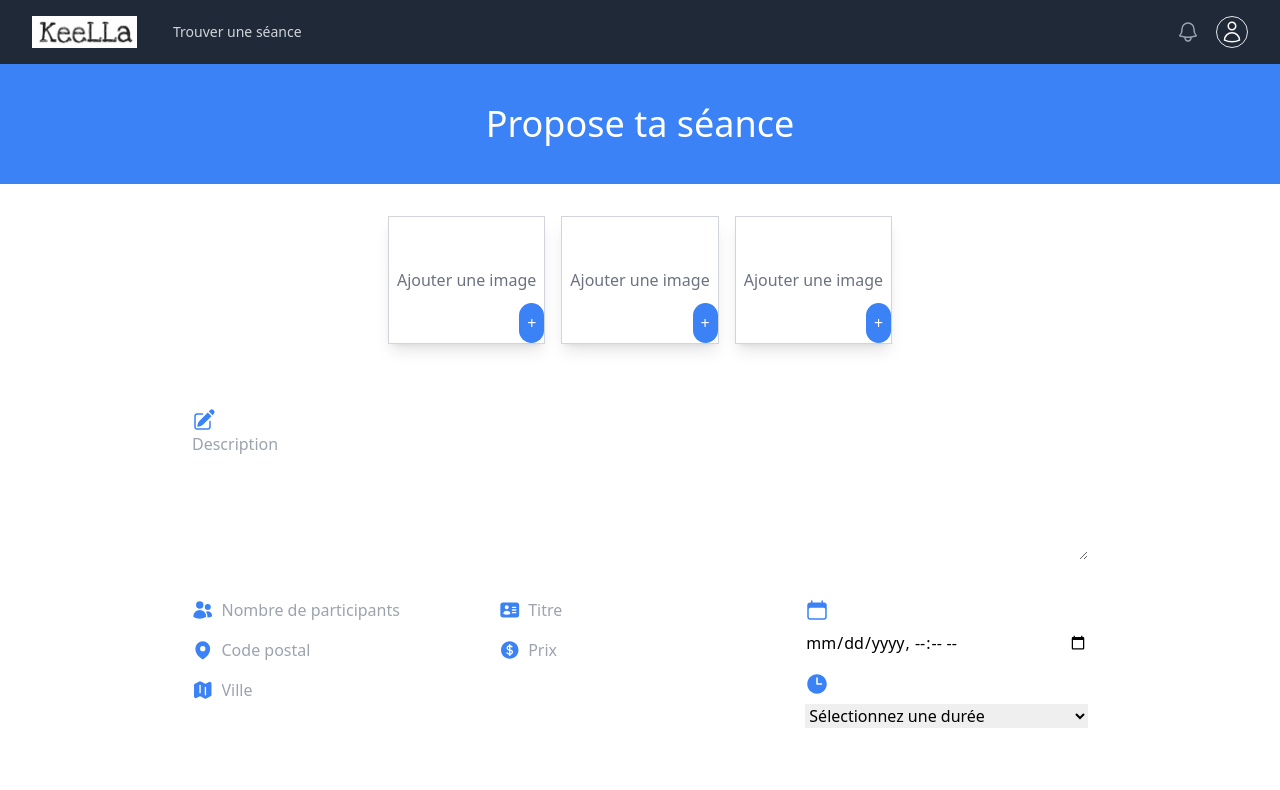
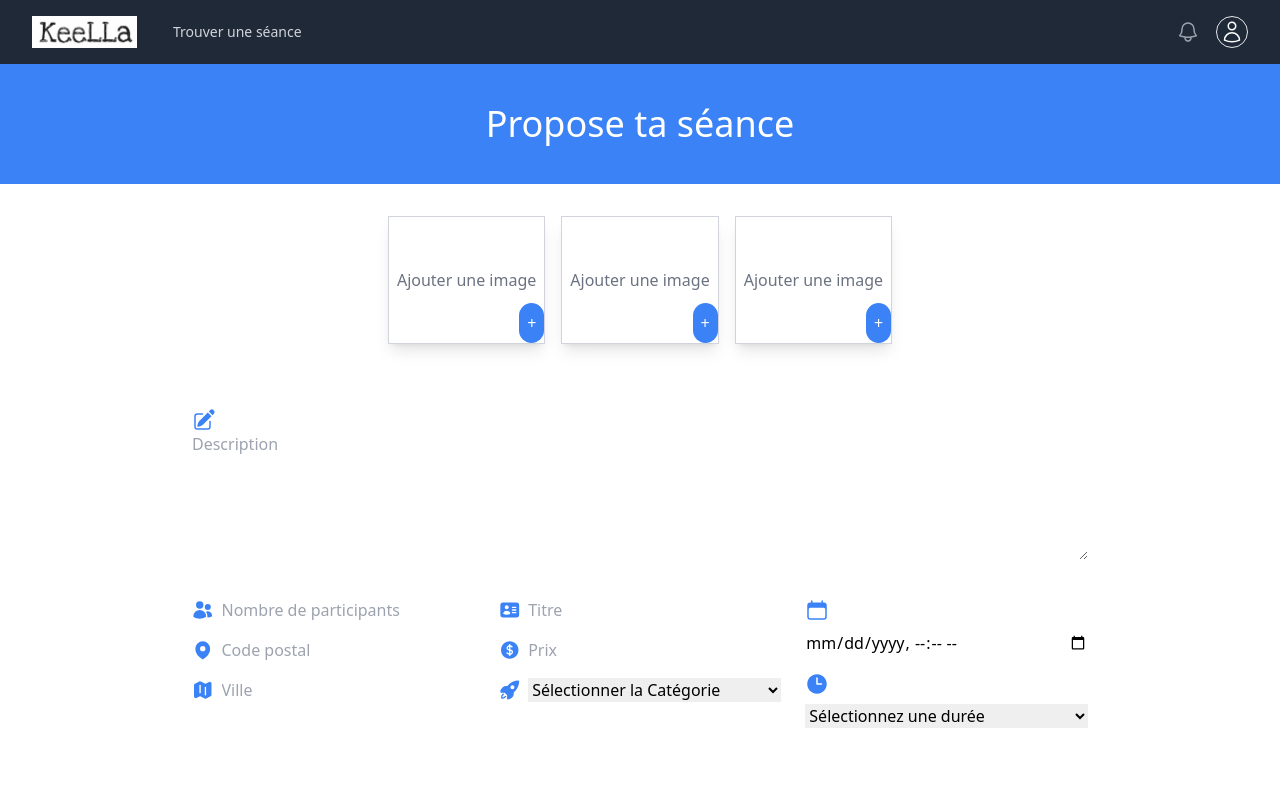
Before and after one commit to tommy-pellerin/front-keella, a React (Vite) app: page /form-workout in a window 1280 px wide. Shown: the top 790 px of the page. Built offline with nearby package versions, Linux system fonts and the light colour scheme.

Commit message:
validate ok

```diff
--- a/src/components/workout/form-workout.jsx
+++ b/src/components/workout/form-workout.jsx
@@ -4,6 +4,7 @@ import { postData } from '../../services/data-fetch';
 
 
 const FormWorkout = () => {
+    const [category_id, setCategoryId] = useState('');
     const [previewImages, setPreviewImages] = useState([]);
     const [filesToUpload, setFilesToUpload] = useState([]);
     const [workout, setWorkout] = useState({
@@ -14,20 +15,18 @@ const FormWorkout = () => {
         city: '',
         zip_code: '',
         price: '',
-
         max_participants: '',
-
-        images: []
+        workout_images: []
       });
 
 
   // Gérer la soumission du formulaire
   const handleSubmit = async (event) => {
     event.preventDefault();
-
-    console.log('Données du formulaire avant envoi:', workout);
+    const workoutData = { ...workout, category_id };
+    console.log('Données du formulaire avant envoi:', workoutData);
     try {
-    const response = await postData('/workouts', workout, filesToUpload);
+      const response = await postData('/workouts', workoutData, filesToUpload); // Passez filesToUpload ici
       console.log('Réponse de l\'API:', response);
     } catch (error) {
       console.error("Erreur lors de la création de la séance :", error);
@@ -37,20 +36,30 @@ const FormWorkout = () => {
   // Gérer les changements dans les champs du formulaire
   const handleChange = (event) => {
     const { name, value } = event.target;
-    console.log(`Changement détecté - ${name}: ${value}`);
+    if (name === 'category_id') {
+      setCategoryId(value);
+    } else {
       setWorkout({ ...workout, [name]: value });
+    }
   };
 
  // Fonction pour gérer le changement d'image et la prévisualisation
 const handleImageChange = (event) => {
-    const files = Array.from(event.target.files);
-    const newPreviewImages = files.map(file => URL.createObjectURL(file));
-    const newFilesToUpload = files.map(file => file);
+    if (filesToUpload.length < 3) {
+      const file = event.target.files[0];
+      if (file) {
+        const newPreviewImage = URL.createObjectURL(file);
+        const newFilesToUpload = [...filesToUpload, file];
 
         // Mettre à jour l'état pour la prévisualisation et les fichiers à envoyer
-    setPreviewImages([...previewImages, ...newPreviewImages]);
-    setFilesToUpload([...filesToUpload, ...newFilesToUpload]);
+        setPreviewImages([...previewImages, newPreviewImage]);
+        setFilesToUpload(newFilesToUpload);
+      }
+    } else {
+      console.log("Vous ne pouvez pas ajouter plus de 3 images.");
+    }
   };
+
   // Afficher les images sélectionnées avec un style de carte
 const renderImagesPreview = () => {
     return previewImages.map((image, index) => (
@@ -80,7 +89,7 @@ const handleRemoveImage = (index) => {
   // Dans le cas où il n'y a pas d'images, afficher un emplacement vide avec un bouton '+'
   const renderEmptySlots = () => {
     const emptySlots = [];
-  for (let i = workout.images.length; i < 3; i++) {
+    for (let i = previewImages.length; i < 3; i++) {
       emptySlots.push(
         <div key={i} className="border border-gray-300 shadow-lg p-2 h-32 flex justify-center items-center relative">
           <span className="text-gray-500">Ajouter une image</span>
@@ -135,15 +144,7 @@ const renderEmptySlots = () => {
         <UsersIcon className="h-6 text-blue-500 mr-2" />
         <input type="number" name="max_participants" placeholder="Nombre de participants" onChange={handleChange} required className="w-full" />
       </div>
-      {/* <div className="flex items-center mb-4">
-      <RocketLaunchIcon className="h-6 text-blue-500 mr-2" />
-        <select name="category" onChange={handleChange} required className="w-full">
-          <option value="">Sélectionnez une catégorie</option>
-          <option value="fitness">Fitness</option>
-          <option value="yoga">Yoga</option>
-          <option value="running">Running</option>
-        </select>
-      </div> */}
+
       <div className="flex items-center mb-4">
       <MapPinIcon className="h-6 text-blue-500 mr-2" />
         <input type="text" name="zip_code" placeholder="Code postal" onChange={handleChange} required className="w-full" />
@@ -164,6 +165,34 @@ const renderEmptySlots = () => {
                 <div className="flex items-center mb-4">
                     <CurrencyDollarIcon className="h-6 text-blue-500 mr-2" />
                     <input type="number" name="price" placeholder="Prix" onChange={handleChange} required className="w-full" />
+                </div>
+
+
+                <div className="flex items-center mb-4">
+                <RocketLaunchIcon className="h-6 text-blue-500 mr-2" />
+                <select name="category_id" onChange={handleChange} required className="w-full">
+                <option value="">Sélectionner la Catégorie</option>
+                <option value="1">Yoga</option>
+                <option value="2">Crossfit</option>
+                <option value="3">Boxing</option>
+                <option value="4">Course</option>
+                <option value="5">Dance</option>
+                <option value="6">Meditation</option>
+                <option value="7">Pilates</option>
+                <option value="8">Velos</option>
+                <option value="9">Escalade</option>
+                <option value="10">Gymnastique</option>
+                <option value="11">Randonnees</option>
+                <option value="12">Natation</option>
+                <option value="13">Tennis</option>
+                <option value="14">Football</option>
+                <option value="15">Basketball</option>
+                <option value="16">Volleyball</option>
+                <option value="17">Handball</option>
+                <option value="18">Rugby</option>
+                <option value="19">Golf</option>
+                <option value="20">Equitation</option>
+                </select>
             </div>
             </div>
 
--- a/src/services/data-fetch.js
+++ b/src/services/data-fetch.js
@@ -15,21 +15,20 @@ export async function getData(objectUrl) {
 }
 
 // Fonction pour envoyer les données
-export async function postData(objectUrl, workout) {
+export async function postData(objectUrl, workoutData, filesToUpload) {
   const formData = new FormData();
-  for (const key in workout) {
-    if (workout.hasOwnProperty(key) && key !== 'images') {
-      console.log(`Ajout de ${key}:`, workout[key]);
-      formData.append(`workout[${key}]`, workout[key]);
+  for (const key in workoutData) {
+    if (workoutData.hasOwnProperty(key) && key !== 'workout_images') {
+      console.log(`Ajout de ${key}:`, workoutData[key]);
+      formData.append(`workout[${key}]`, workoutData[key]);
     }
   }
-  workout.images.forEach((imageFile, index) => {
+  filesToUpload.forEach((imageFile, index) => {
     console.log(`Ajout de l'image à l'index ${index}:`, imageFile);
-    // Utilisez imageFile ici au lieu de fileToUpload
-    formData.append('workout[images][]', imageFile);
+    formData.append('workout[workout_images][]', imageFile); // Utilisez la clé 'workout[workout_images][]'
   });
 
-    try {
+  try {
     const response = await ky.post(BASE_URL + objectUrl, {
       headers: getHeaders(),
       body: formData,
```
Lines whose indentation alone changed are shown as unchanged.
